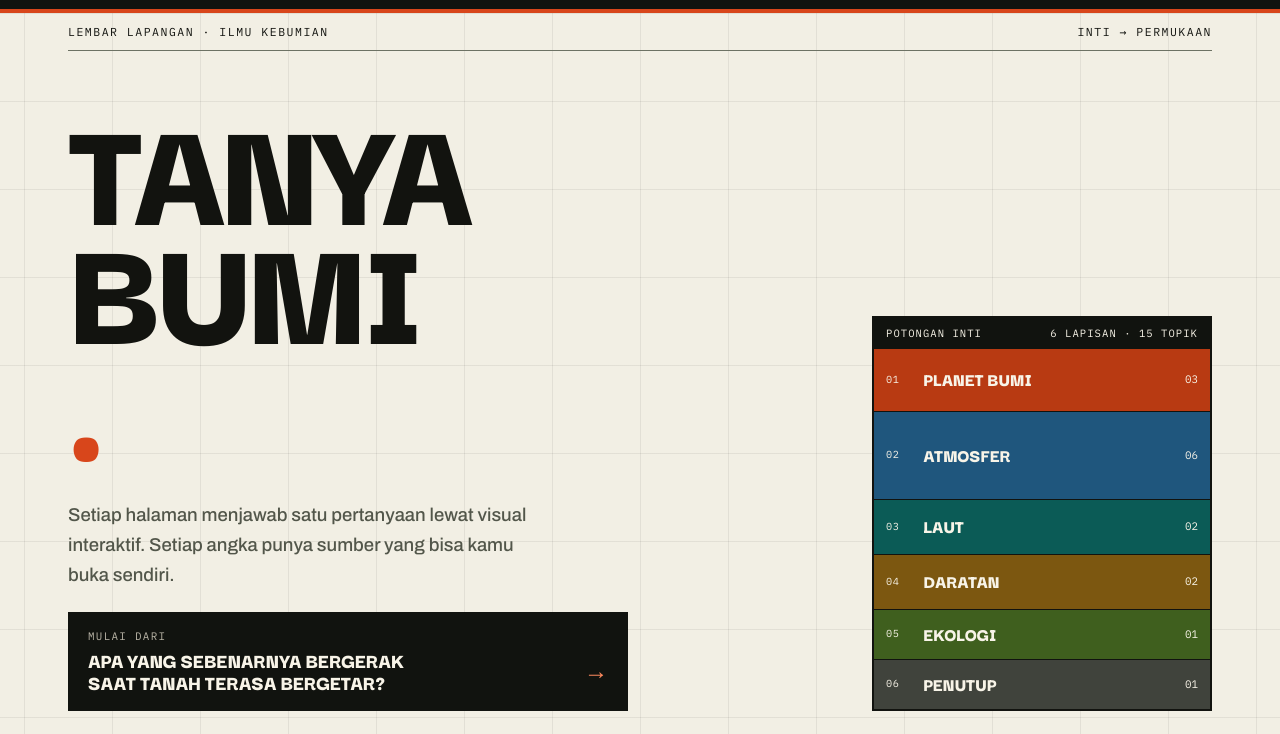
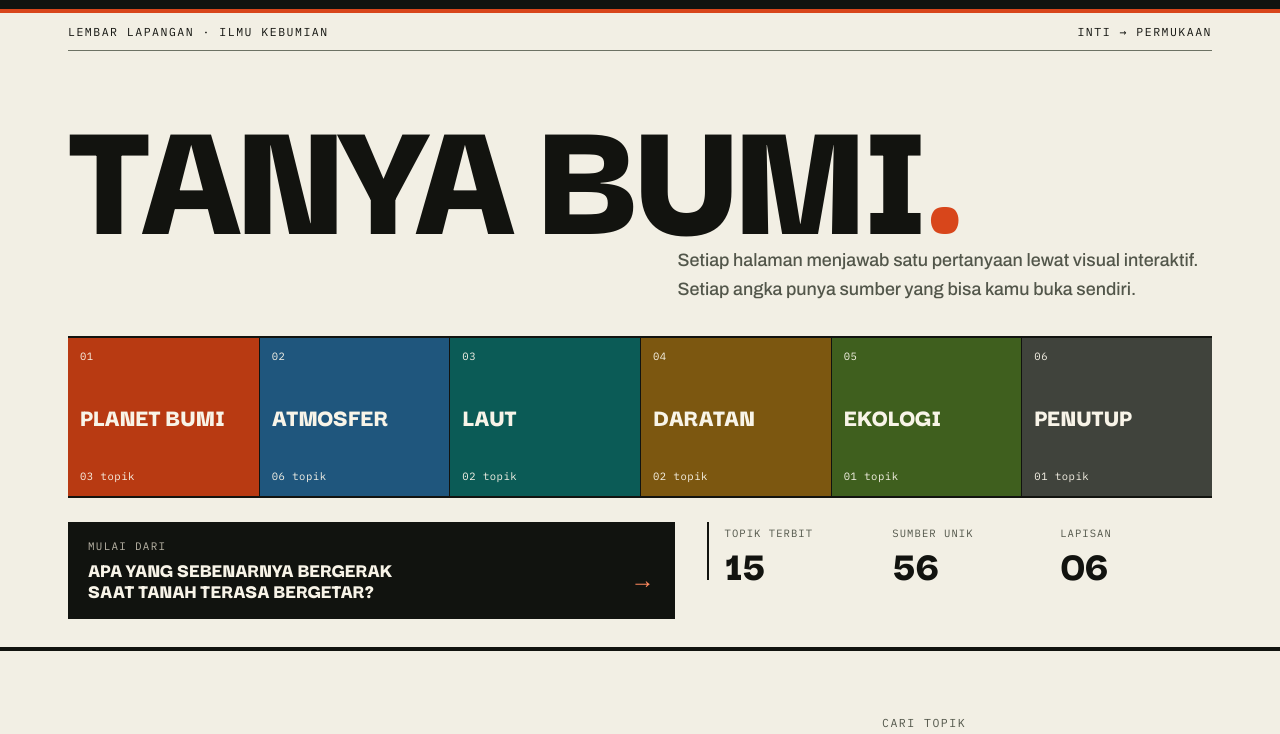
Before and after one commit to gper00/ruang-bumi, an Astro site: page / in a window 1280 px wide. Shown: the part 53-787 px from the top of the page. Built offline with nearby package versions, Linux system fonts and the light colour scheme; Astro itself is replaced by a stand-in of ours.

Commit message:
Jadikan hero band sebagai tampilan beranda
Promosikan varian band: judul selebar halaman, pita stratigrafi horizontal, lalu aksi dan data. Hapus varian poster/rail, picker sementara, dan parameter __variant.

🤖 Generated with Codebuff
Co-Authored-By: Codebuff <noreply@codebuff.com>

```diff
--- a/src/pages/index.astro
+++ b/src/pages/index.astro
@@ -15,52 +15,29 @@ const totalSumber = new Set(topik.flatMap((t) => t.data.sumber)).size;
 <Layout title="Ruang Bumi — ilmu kebumian lewat pertanyaan" fullTitle>
   <section class="hero">
     <div class="wrap">
-      <div class="hero-meta">
+      <div class="meta">
         <span class="label">Lembar lapangan · ilmu kebumian</span>
         <span class="label">Inti → permukaan</span>
       </div>
 
-      <div class="hero-grid">
-        <div class="hero-utama">
-          <h1>
-            <span>Tanya</span>
-            <span>Bumi<span class="hero-titik">.</span></span>
-          </h1>
-
-          <div class="hero-bawah">
-            <p class="hero-sub">
-              Setiap halaman menjawab satu pertanyaan lewat visual interaktif. Setiap angka punya
-              sumber yang bisa kamu buka sendiri.
+      <div class="head">
+        <h1>Tanya Bumi<span class="titik">.</span></h1>
+        <p class="deck">
+          Setiap halaman menjawab satu pertanyaan lewat visual interaktif. Setiap angka punya sumber
+          yang bisa kamu buka sendiri.
         </p>
-            {
-              unggulan && (
-                <a class="hero-mulai" href={topikHref(unggulan)}>
-                  <span class="hero-mulai-label">Mulai dari</span>
-                  <span class="hero-mulai-q">{unggulan.data.pertanyaan}</span>
-                  <span class="hero-mulai-tanda" aria-hidden="true">
-                    →
-                  </span>
-                </a>
-              )
-            }
-          </div>
       </div>
 
-        <nav class="inti" aria-label="Kategori, dari inti Bumi ke permukaan">
-          <p class="inti-kepala">
-            <span>Potongan inti</span>
-            <span>{perKategori.length} lapisan · {topik.length} topik</span>
-          </p>
+      <nav class="strat" aria-label="Kategori, dari inti Bumi ke permukaan">
         <ol>
           {
             perKategori.map((k, i) => (
-                <li data-kategori={k.id} style={`--bobot:${k.jumlah}`}>
+              <li data-kategori={k.id}>
                 <a href={`/kategori/${k.id}/`}>
-                    <span class="inti-nomor">{String(i + 1).padStart(2, '0')}</span>
-                    <span class="inti-nama">{k.label}</span>
-                    <span class="inti-jumlah">
-                      {String(k.jumlah).padStart(2, '0')}
-                      <span class="sr-only"> topik</span>
+                  <span class="num">{String(i + 1).padStart(2, '0')}</span>
+                  <span class="name">{k.label}</span>
+                  <span class="count">
+                    {String(k.jumlah).padStart(2, '0')} topik
                   </span>
                 </a>
               </li>
@@ -68,9 +45,21 @@ const totalSumber = new Set(topik.flatMap((t) => t.data.sumber)).size;
           }
         </ol>
       </nav>
-      </div>
 
-      <dl class="hero-log">
+      <div class="foot">
+        {
+          unggulan && (
+            <a class="start" href={topikHref(unggulan)}>
+              <span class="start-label">Mulai dari</span>
+              <span class="start-q">{unggulan.data.pertanyaan}</span>
+              <span class="start-arrow" aria-hidden="true">
+                →
+              </span>
+            </a>
+          )
+        }
+
+        <dl class="stats">
           <div>
             <dt>Topik terbit</dt>
             <dd>{topik.length}</dd>
@@ -84,6 +73,7 @@ const totalSumber = new Set(topik.flatMap((t) => t.data.sumber)).size;
             <dd>{String(perKategori.length).padStart(2, '0')}</dd>
           </div>
         </dl>
+      </div>
     </div>
   </section>
 
@@ -193,20 +183,12 @@ const totalSumber = new Set(topik.flatMap((t) => t.data.sumber)).size;
 </script>
 
 <style>
-  /* The home page is a field sheet: a printed grid, a two-line masthead,
-     a solid core sample, and a numbered index instead of a card wall. */
   .hero {
-    --grid-line: color-mix(in srgb, var(--fg) 7%, transparent);
     border-bottom: 4px solid var(--fg);
-    background-color: var(--bg);
-    background-image:
-      linear-gradient(to right, var(--grid-line) 1px, transparent 1px),
-      linear-gradient(to bottom, var(--grid-line) 1px, transparent 1px);
-    background-size: 88px 88px;
-    background-position: calc(50% - 44px) 0;
+    background: var(--bg);
   }
 
-  .hero-meta {
+  .meta {
     display: flex;
     flex-wrap: wrap;
     align-items: baseline;
@@ -216,63 +198,109 @@ const totalSumber = new Set(topik.flatMap((t) => t.data.sumber)).size;
     border-bottom: 1px solid var(--line-strong);
   }
 
-  .hero-meta .label {
+  .meta .label {
     margin: 0;
     color: var(--fg);
   }
 
-  .hero-grid {
+  .head {
     display: grid;
-    gap: 34px;
-    padding-block: clamp(30px, 5vw, 54px) clamp(32px, 4vw, 48px);
+    gap: 16px;
+    padding-block: clamp(28px, 5vw, 52px) clamp(22px, 3vw, 32px);
   }
 
-  .hero-utama {
-    display: grid;
-    align-content: start;
-  }
-
-  .hero h1 {
+  h1 {
     margin: 0;
-    max-width: 9ch;
-    font-size: clamp(4.6rem, 12.5vw, 10.8rem);
+    font-size: clamp(4rem, 13.8vw, 11.5rem);
     font-weight: 900;
-    line-height: 0.74;
+    line-height: 0.72;
     letter-spacing: -0.045em;
     text-transform: uppercase;
   }
 
-  .hero h1 span {
-    display: block;
-  }
-
-  .hero-titik {
+  .titik {
     color: var(--heat);
   }
 
-  .hero-bawah {
-    display: grid;
-    gap: 22px;
-    max-width: 560px;
-    margin-top: clamp(26px, 4vw, 40px);
-  }
-
-  .hero-sub {
-    max-width: 46ch;
-    margin: 0;
+  .deck {
+    max-width: 52ch;
+    margin: 0 0 0 auto;
     color: var(--muted);
-    font-size: clamp(1.04rem, 1rem + 0.2vw, 1.16rem);
+    font-size: clamp(1.02rem, 1rem + 0.18vw, 1.12rem);
     font-weight: 500;
     line-height: 1.62;
     text-wrap: pretty;
   }
 
-  .hero-mulai {
+  .strat {
+    border-top: 2px solid var(--fg);
+    border-bottom: 2px solid var(--fg);
+  }
+
+  .strat ol {
+    display: grid;
+    grid-template-columns: repeat(6, minmax(0, 1fr));
+    list-style: none;
+    margin: 0;
+    padding: 0;
+  }
+
+  .strat li {
+    border-left: 1px solid var(--ink);
+  }
+
+  .strat li:first-child {
+    border-left: 0;
+  }
+
+  .strat a {
+    display: flex;
+    flex-direction: column;
+    justify-content: space-between;
+    gap: 26px;
+    min-height: 158px;
+    padding: 11px 12px 13px;
+    background: var(--aksen, var(--sea));
+    color: var(--inti-teks);
+    text-decoration: none;
+    transition: box-shadow 120ms linear;
+  }
+
+  .strat a:hover {
+    box-shadow: inset 0 0 0 3px color-mix(in srgb, var(--inti-teks) 58%, transparent);
+  }
+
+  .num,
+  .count {
+    font-family: var(--font-mono);
+    font-size: 0.66rem;
+    letter-spacing: 0.05em;
+    line-height: 1.4;
+    font-variant-numeric: tabular-nums;
+  }
+
+  .name {
+    font-family: var(--font-display);
+    font-weight: 900;
+    font-size: clamp(1.2rem, 2vw, 1.65rem);
+    line-height: 0.9;
+    letter-spacing: -0.01em;
+    text-transform: uppercase;
+  }
+
+  .foot {
+    display: grid;
+    grid-template-columns: minmax(0, 1.2fr) minmax(0, 1fr);
+    gap: 32px;
+    align-items: start;
+    padding-block: 24px 28px;
+  }
+
+  .start {
     display: grid;
     grid-template-columns: 1fr auto;
     align-items: center;
     gap: 4px 16px;
-    width: 100%;
     padding: 15px 18px 16px;
     border: 2px solid var(--ink);
     background: var(--ink);
@@ -283,7 +311,7 @@ const totalSumber = new Set(topik.flatMap((t) => t.data.sumber)).size;
       color 120ms linear;
   }
 
-  .hero-mulai-label {
+  .start-label {
     grid-column: 1 / -1;
     font-family: var(--font-mono);
     font-size: 0.68rem;
@@ -293,17 +321,17 @@ const totalSumber = new Set(topik.flatMap((t) => t.data.sumber)).size;
     color: var(--ink-muted);
   }
 
-  .hero-mulai-q {
+  .start-q {
     font-family: var(--font-display);
     font-weight: 900;
-    font-size: 1.35rem;
+    font-size: 1.3rem;
     line-height: 1.02;
     letter-spacing: -0.01em;
     text-transform: uppercase;
     text-wrap: balance;
   }
 
-  .hero-mulai-tanda {
+  .start-arrow {
     font-size: 1.5rem;
     line-height: 1;
     color: var(--heat-on-ink);
@@ -312,128 +340,32 @@ const totalSumber = new Set(topik.flatMap((t) => t.data.sumber)).size;
       transform 120ms linear;
   }
 
-  .hero-mulai:hover {
+  .start:hover {
     background: var(--paper);
     color: var(--ink);
   }
 
-  .hero-mulai:hover .hero-mulai-label {
+  .start:hover .start-label {
     color: var(--muted);
   }
 
-  .hero-mulai:hover .hero-mulai-tanda {
+  .start:hover .start-arrow {
     color: var(--heat-ink);
     transform: translateX(4px);
   }
 
-  /* Core sample: solid strata, thickness follows the number of topics,
-     and the whole column is the category navigation. */
-  .inti {
-    display: grid;
-    grid-template-rows: auto 1fr;
-    align-self: end;
-    border: 2px solid var(--fg);
-    background: var(--surface);
-  }
-
-  .inti-kepala {
-    display: flex;
-    flex-wrap: wrap;
-    justify-content: space-between;
-    gap: 4px 10px;
-    margin: 0;
-    padding: 8px 12px;
-    background: var(--ink);
-    color: var(--paper);
-    font-family: var(--font-mono);
-    font-size: 0.66rem;
-    letter-spacing: 0.1em;
-    line-height: 1.4;
-    text-transform: uppercase;
-  }
-
-  .inti ol {
-    display: flex;
-    flex-direction: column;
-    min-height: 360px;
-    list-style: none;
-    margin: 0;
-    padding: 0;
-  }
-
-  .inti li {
-    flex: var(--bobot, 1) 1 auto;
-    min-height: 50px;
-    border-top: 1px solid var(--ink);
-  }
-
-  .inti li:first-child {
-    border-top: 0;
-  }
-
-  .inti a {
-    display: grid;
-    grid-template-columns: 1.7rem minmax(0, 1fr) auto;
-    align-items: center;
-    gap: 10px;
-    height: 100%;
-    padding: 10px 12px;
-    background: var(--aksen, var(--sea));
-    color: var(--inti-teks);
-    text-decoration: none;
-    transition: box-shadow 120ms linear;
-  }
-
-  .inti a:hover {
-    box-shadow: inset 0 0 0 3px color-mix(in srgb, var(--inti-teks) 58%, transparent);
-  }
-
-  .inti a:hover .inti-nama {
-    text-decoration: underline;
-    text-decoration-thickness: 2px;
-    text-underline-offset: 3px;
-  }
-
-  .inti-nomor {
-    font-family: var(--font-mono);
-    font-size: 0.64rem;
-    letter-spacing: 0.06em;
-    font-variant-numeric: tabular-nums;
-  }
-
-  .inti-nama {
-    font-family: var(--font-display);
-    font-weight: 900;
-    font-size: 1.2rem;
-    line-height: 0.9;
-    letter-spacing: -0.01em;
-    text-transform: uppercase;
-  }
-
-  .inti-jumlah {
-    font-family: var(--font-mono);
-    font-size: 0.68rem;
-    line-height: 1;
-    font-variant-numeric: tabular-nums;
-  }
-
-  .hero-log {
+  .stats {
     display: grid;
     grid-template-columns: repeat(3, minmax(0, 1fr));
     margin: 0;
-    border-top: 2px solid var(--fg);
+    border-left: 2px solid var(--fg);
   }
 
-  .hero-log > div {
-    padding: 13px 14px 15px 0;
+  .stats > div {
+    padding: 4px 0 0 16px;
   }
 
-  .hero-log > div + div {
-    padding-left: 14px;
-    border-left: 1px solid var(--line-strong);
-  }
-
-  .hero-log dt {
+  .stats dt {
     font-family: var(--font-mono);
     font-size: 0.66rem;
     letter-spacing: 0.1em;
@@ -442,29 +374,80 @@ const totalSumber = new Set(topik.flatMap((t) => t.data.sumber)).size;
     color: var(--muted);
   }
 
-  .hero-log dd {
-    margin: 5px 0 0;
+  .stats dd {
+    margin: 6px 0 0;
     font-family: var(--font-display);
     font-weight: 900;
-    font-size: clamp(2rem, 4vw, 3rem);
+    font-size: clamp(2rem, 3.4vw, 2.8rem);
     line-height: 0.76;
     letter-spacing: -0.02em;
     font-variant-numeric: tabular-nums;
   }
 
-  @media (min-width: 980px) {
-    .hero-grid {
-      grid-template-columns: minmax(0, 1fr) 340px;
-      align-items: end;
-      gap: 56px;
+  @media (max-width: 900px) {
+    .strat ol {
+      grid-template-columns: repeat(3, minmax(0, 1fr));
     }
 
-    .hero h1 {
-      max-width: none;
+    .strat li {
+      border-top: 0;
     }
 
-    .hero-bawah {
-      grid-template-columns: minmax(0, 1fr);
+    .strat li:nth-child(3n + 1) {
+      border-left: 0;
+    }
+
+    .strat li:nth-child(n + 4) {
+      border-top: 1px solid var(--ink);
+    }
+
+    .strat a {
+      min-height: 126px;
+    }
+
+    .foot {
+      grid-template-columns: 1fr;
+    }
+
+    .stats {
+      border-top: 2px solid var(--fg);
+      border-left: 0;
+    }
+
+    .stats > div {
+      padding: 14px 0 0;
+    }
+
+    .stats > div + div {
+      padding-left: 14px;
+      border-left: 1px solid var(--line-strong);
+    }
+  }
+
+  @media (max-width: 520px) {
+    .strat ol {
+      grid-template-columns: repeat(2, minmax(0, 1fr));
+    }
+
+    .strat li {
+      border-top: 0;
+      border-left: 1px solid var(--ink);
+    }
+
+    .strat li:nth-child(2n + 1) {
+      border-left: 0;
+    }
+
+    .strat li:nth-child(n + 3) {
+      border-top: 1px solid var(--ink);
+    }
+
+    .strat a {
+      min-height: 112px;
+    }
+
+    .deck {
+      margin-left: 0;
     }
   }
 
@@ -699,31 +682,20 @@ const totalSumber = new Set(topik.flatMap((t) => t.data.sumber)).size;
   }
 
   @media (max-width: 560px) {
-    .hero-log dd {
-      font-size: 2.1rem;
-    }
-
-    .hero-log > div {
-      padding-right: 8px;
-    }
-
-    .hero-log > div + div {
-      padding-left: 10px;
-    }
-
     .filter-btn {
       min-height: 44px;
     }
   }
 
   @media (prefers-reduced-motion: reduce) {
-    .hero-mulai-tanda,
-    .inti a,
+    .strat a,
+    .start,
+    .start-arrow,
     .kategori-indeks a {
       transition: none;
     }
 
-    .hero-mulai:hover .hero-mulai-tanda {
+    .start:hover .start-arrow {
       transform: none;
     }
   }
```
Lines whose indentation alone changed are shown as unchanged.
